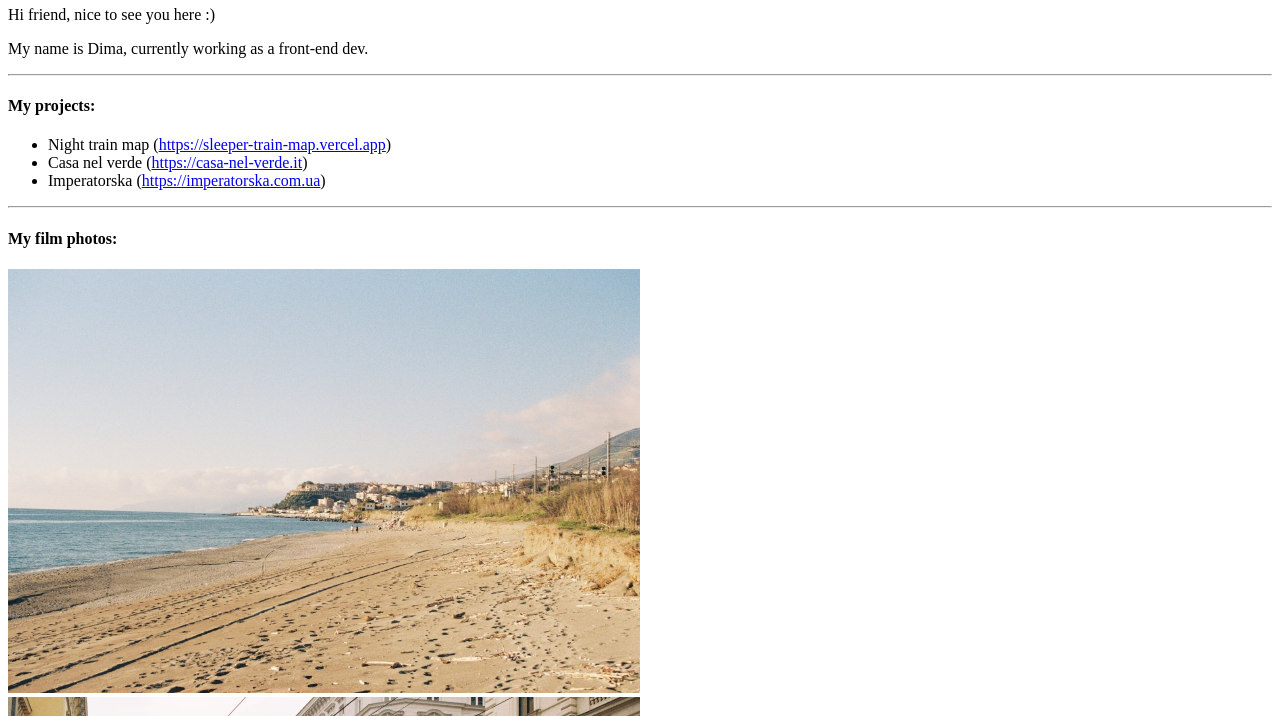
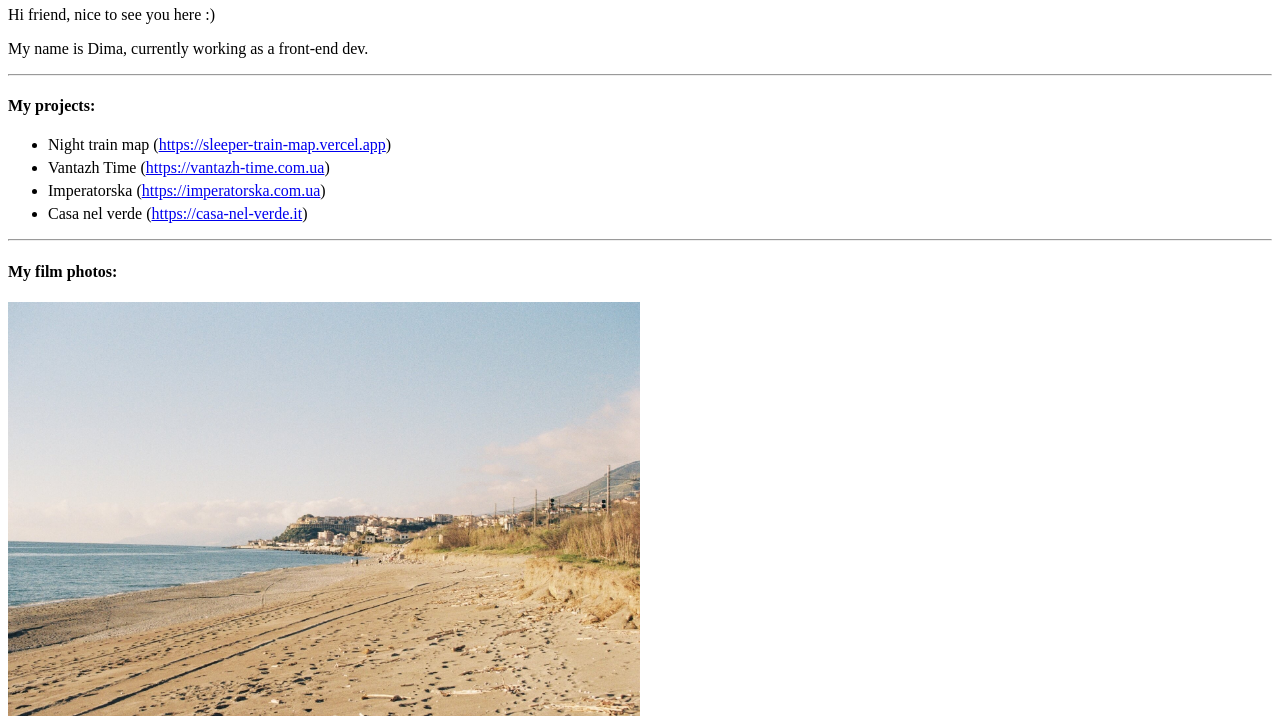
Before and after one commit to TheMrBooblik/pingwi, a plain HTML site: page index.html in a window 1280 px wide. Shown: the part 84-800 px from the top of the page. Drawn offline with Linux system fonts and the light colour scheme.

Commit message:
feat: added vantazh time

```diff
--- a/index.html
+++ b/index.html
@@ -12,17 +12,21 @@
     <p>My name is Dima, currently working as a front-end dev.</p>
     <hr>
     <h4>My projects:</h4>
-    <ul>
+    <ul style="display: flex; flex-direction: column; gap: 5px;">
         <li>
             Night train map (<a href="https://sleeper-train-map.vercel.app"
                                   target="_blank">https://sleeper-train-map.vercel.app</a>)
         </li>
         <li>
-            Casa nel verde (<a href="https://casa-nel-verde.it" target="_blank">https://casa-nel-verde.it</a>)
+            Vantazh Time (<a href="https://vantazh-time.com.ua"
+                                                     target="_blank">https://vantazh-time.com.ua</a>)
         </li>
         <li>
             Imperatorska (<a href="https://imperatorska.com.ua"
                              target="_blank">https://imperatorska.com.ua</a>)
+        </li>
+        <li>
+            Casa nel verde (<a href="https://casa-nel-verde.it" target="_blank">https://casa-nel-verde.it</a>)
         </li>
     </ul>
     <hr>
```
